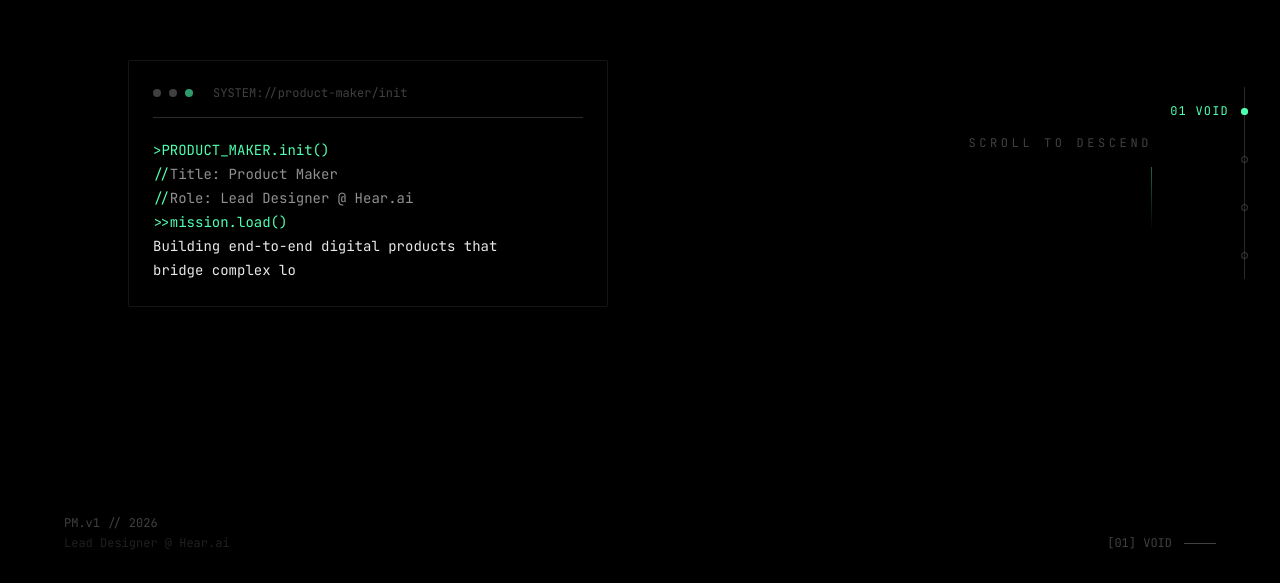
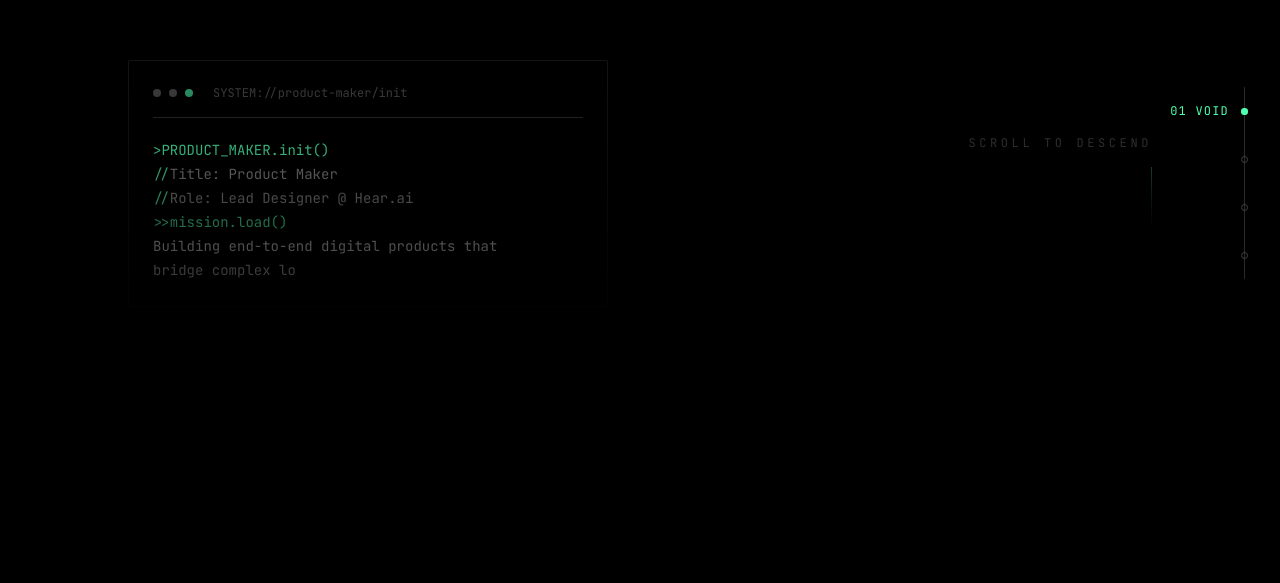
Before and after one commit to ofir1233/ofir-nona-product-maker, a Next.js app: page / in a window 1280 px wide. Shown: the part 217-800 px from the top of the page. Built offline with nearby package versions, Linux system fonts and the light colour scheme.

Commit message:
style: taller bottom gradient to cover Unicorn badge + hide badge via CSS
Co-Authored-By: Claude Sonnet 4.6 <noreply@anthropic.com>

```diff
--- a/app/globals.css
+++ b/app/globals.css
@@ -74,3 +74,10 @@ body {
 .text-glow {
   text-shadow: 0 0 20px rgba(79, 255, 176, 0.5);
 }
+
+/* Hide Unicorn Studio watermark */
+a[href*="unicorn.studio"],
+[data-us-badge],
+.unicorn-badge {
+  display: none !important;
+}
--- a/components/sections/HeroSection.tsx
+++ b/components/sections/HeroSection.tsx
@@ -190,11 +190,11 @@ export default function HeroSection() {
 
       {/* ── Bottom fade — seamless dissolve into the black sections below ── */}
       <div
-        className="absolute bottom-0 left-0 right-0 z-[1] pointer-events-none"
+        className="absolute bottom-0 left-0 right-0 z-[3] pointer-events-none"
         style={{
-          height: "35%",
+          height: "65%",
           background:
-            "linear-gradient(to bottom, transparent 0%, rgba(0,0,0,0.6) 50%, #000000 100%)",
+            "linear-gradient(to bottom, transparent 0%, rgba(0,0,0,0.75) 40%, #000000 70%)",
         }}
       />
 
```
